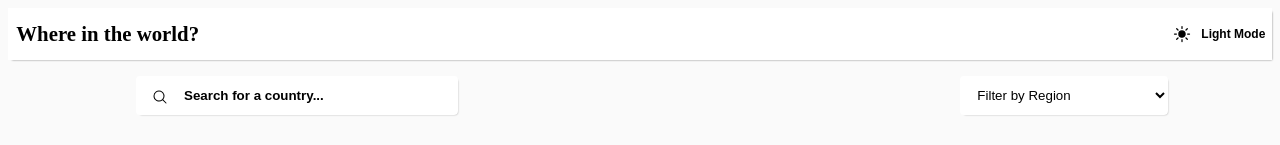
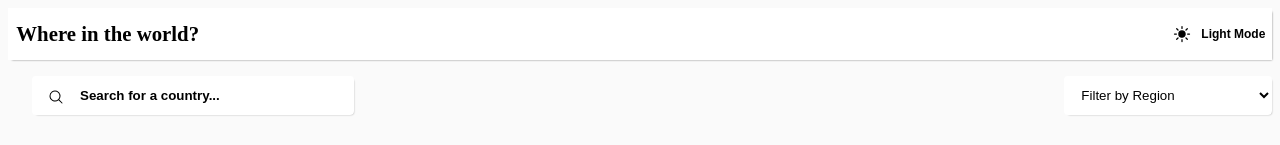
Before and after one commit to BigDahn/REST-Countries-API-with-color-theme-switcher, a React (Vite) app: page /country in a window 1280 px wide. Shown: the top 145 px of the page. Built offline with nearby package versions, Linux system fonts and the light colour scheme; grey boxes are pictures that could not be loaded.

Commit message:
update commit

```diff
--- a/src/pages/MainPage.jsx
+++ b/src/pages/MainPage.jsx
@@ -10,7 +10,7 @@
   display: flex;
   justify-content: space-between;
   align-items: center;
-  max-width: 77rem;
+  width: 79rem;
   @media screen and (max-width: 600px) {
     max-width: 100%;
     display: flex;
@@ -19,6 +19,16 @@
     align-items: center;
     gap: 1em;
     justify-content: center;
+  }
+  @media screen and (max-width: 1024px) {
+    width: 47rem;
+    display: flex;
+
+    //background-color: aliceblue;
+    align-items: center;
+    gap: 1em;
+    justify-content: space-between;
+    align-items: center;
   }
 `;
 const Main = styled.main`
--- a/src/ui/Header.jsx
+++ b/src/ui/Header.jsx
@@ -18,8 +18,8 @@
   display: flex;
   justify-content: space-between;
   align-items: center;
-  //max-width: 79rem;
-  //margin: auto;
+  max-width: 79rem;
+  margin: auto;
   @media screen and (max-width: 600px) {
     //max-width: 40rem;
   }
```
